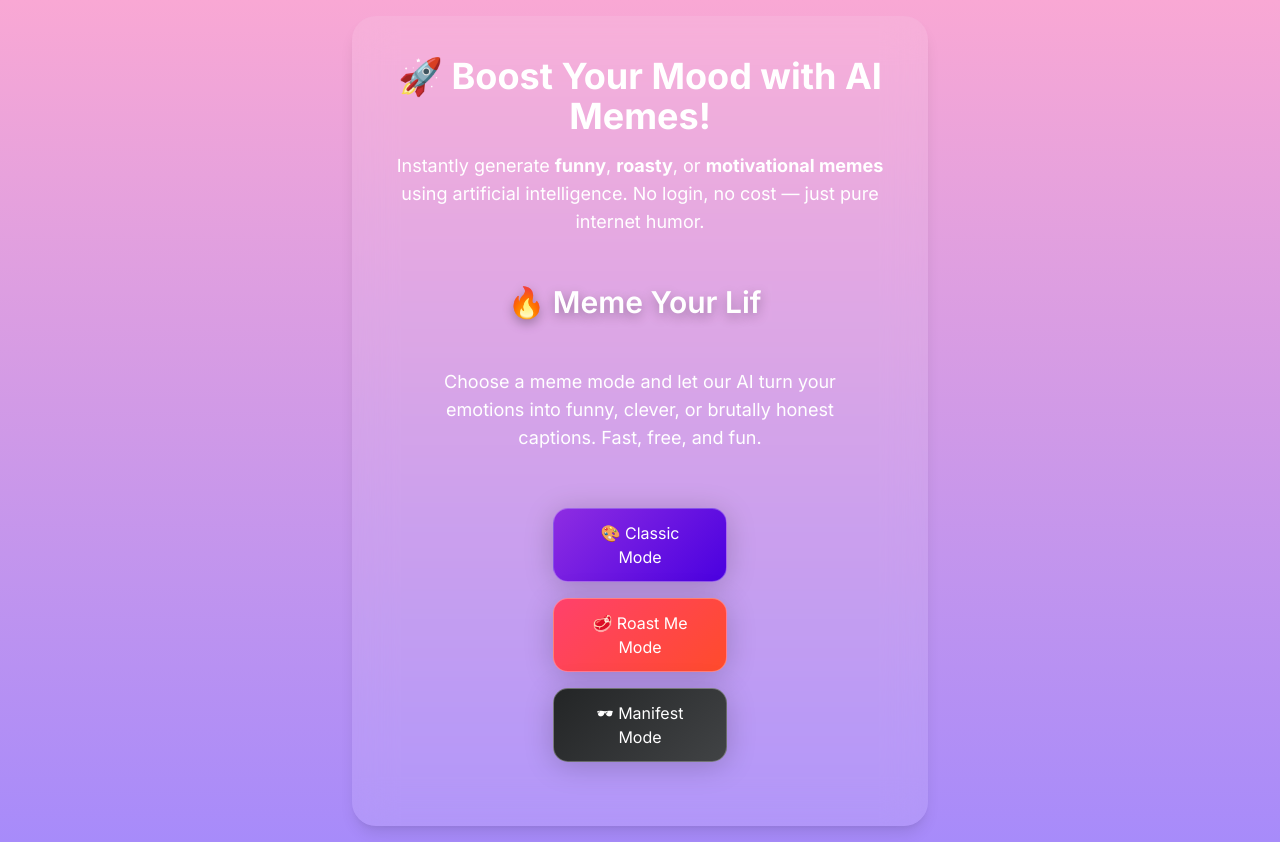
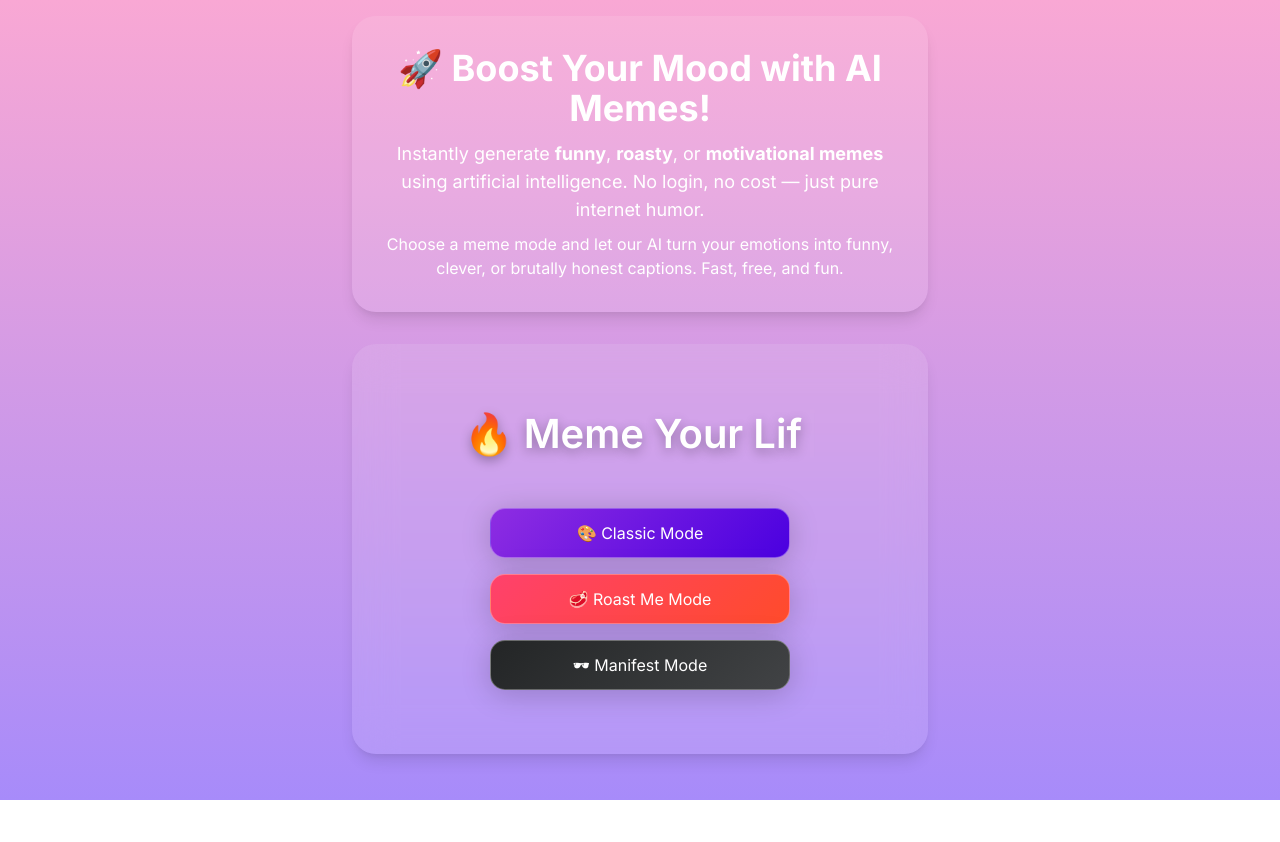
Before and after one commit to atakankaracali/aigeneratormeme, a React (Vite) app: page / in a window 1280 px wide. After the commit the page ends 800 px from the top, so only its background shows below. Built offline with nearby package versions, Linux system fonts and the light colour scheme.

Commit message:
Edit-Page

```diff
--- a/src/App.css
+++ b/src/App.css
@@ -98,3 +98,58 @@ body {
     font-size: 1.5rem;
   }
 }
+
+.hero-card {
+  width: 100%;
+  max-width: 540px;
+  background: rgba(255, 255, 255, 0.15);
+  backdrop-filter: blur(16px);
+  border-radius: 1.5rem;
+  padding: 2rem;
+  margin-bottom: 2rem;
+  box-shadow: 0 8px 24px rgba(0, 0, 0, 0.25);
+  color: #fff;
+  text-align: center;
+  animation: fadeIn 0.8s ease;
+}
+
+.hero-card h1 {
+  font-size: 2rem;
+  font-weight: 700;
+  margin-bottom: 1rem;
+  color: white;
+  text-shadow: 0 2px 4px rgba(0, 0, 0, 0.3);
+}
+
+.hero-card p {
+  font-size: 1rem;
+  line-height: 1.6;
+  margin-bottom: 0.5rem;
+  color: #f9f9f9;
+}
+
+@media (max-width: 768px) {
+  .hero-card {
+    padding: 1.5rem;
+    border-radius: 1rem;
+  }
+
+  .hero-card h1 {
+    font-size: 1.6rem;
+  }
+
+  .hero-card p {
+    font-size: 0.95rem;
+  }
+}
+
+@keyframes fadeIn {
+  from {
+    opacity: 0;
+    transform: translateY(-10px);
+  }
+  to {
+    opacity: 1;
+    transform: translateY(0);
+  }
+}
--- a/src/App.tsx
+++ b/src/App.tsx
@@ -101,20 +101,25 @@ function App() {
   const isRoastMode = mode === "roast";
 
   return (
-        <div className="app-wrapper flex items-center justify-center min-h-screen p-4 bg-gradient-to-b from-pink-300 to-purple-400">
+    <div className="app-wrapper flex flex-col items-center justify-start min-h-screen p-4 bg-gradient-to-b from-pink-300 to-purple-400">
+
+      {/* 🔼 New SEO + Intro Card */}
+      <div className="w-full max-w-xl bg-white bg-opacity-10 backdrop-blur-md rounded-3xl shadow-lg p-6 sm:p-8 text-center mb-8">
+        <h1 className="text-3xl sm:text-4xl font-bold text-white mb-3">
+          🚀 Boost Your Mood with AI Memes!
+        </h1>
+        <p className="text-white text-base sm:text-lg mb-2">
+          Instantly generate <strong>funny</strong>, <strong>roasty</strong>, or <strong>motivational memes</strong> using artificial intelligence. No login, no cost — just pure internet humor.
+        </p>
+        <p className="text-white text-sm sm:text-base">
+          Choose a meme mode and let our AI turn your emotions into funny, clever, or brutally honest captions. Fast, free, and fun.
+        </p>
+      </div>
+
+      {/* 🔽 Original Main Card */}
       <div className="app-card w-full max-w-xl bg-white bg-opacity-10 backdrop-blur-md rounded-3xl shadow-lg p-6 sm:p-10 text-center">
 
-                {step === 0 && (
-                    <>
-                        <h1 className="text-3xl sm:text-4xl font-bold text-white mb-4">
-                            🚀 Boost Your Mood with AI Memes!
-                        </h1>
-                        <p className="text-white text-base sm:text-lg max-w-lg mx-auto mb-6">
-                            Instantly generate <strong>funny</strong>, <strong>roasty</strong>, or <strong>motivational memes</strong> using artificial intelligence. No login, no cost — just pure internet humor.
-                        </p>
-                        <Intro onNext={handleNextStep} />
-                    </>
-                )}
+        {step === 0 && <Intro onNext={handleNextStep} />}
 
         {step === 1 && !isRoastMode && (
           <Question
@@ -164,6 +169,7 @@ function App() {
             </motion.button>
           </>
         )}
+
         {loading && <Loader />}
         {error && <p className="text-red-500 mt-4">{error}</p>}
         {meme && (
--- a/src/components/Intro.tsx
+++ b/src/components/Intro.tsx
@@ -6,12 +6,12 @@ type IntroProps = { onNext: (mode: "classic" | "roast" | "manifest") => void };
 
 const Intro = ({ onNext }: IntroProps) => (
   <motion.div
-    initial={{ opacity: 0, y: -30 }}
+    initial={{ opacity: 0, y: -20 }}
     animate={{ opacity: 1, y: 0 }}
-    transition={{ duration: 0.6 }}
-    className="intro-container px-4 sm:px-6 md:px-8"
+    transition={{ duration: 0.5 }}
+    className="intro-container"
   >
-    <h2 className="intro-title text-2xl sm:text-3xl font-semibold text-white text-center mb-4" aria-label="AI Meme Generator Tagline">
+    <h2 className="intro-title">
       <Typewriter
         words={['😂 AI Meme Generator', '🔥 Meme Your Life', '🚀 Boost Your Mood!']}
         loop={0}
@@ -19,17 +19,12 @@ const Intro = ({ onNext }: IntroProps) => (
       />
     </h2>
 
-    <p className="text-center text-white text-base sm:text-lg max-w-md mx-auto mb-6">
-      Choose a meme mode and let our AI turn your emotions into funny, clever, or brutally honest captions. Fast, free, and fun.
-    </p>
-
-    <div className="flex flex-col gap-4 items-center">
+    <div className="flex flex-col gap-4 items-center mt-4 w-full">
       <motion.button
         whileHover={{ scale: 1.1 }}
         whileTap={{ scale: 0.95 }}
         className="intro-button classic-btn"
         onClick={() => onNext("classic")}
-        title="Start Classic Mode"
       >
         🎨 Classic Mode
       </motion.button>
@@ -39,7 +34,6 @@ const Intro = ({ onNext }: IntroProps) => (
         whileTap={{ scale: 0.95 }}
         className="intro-button roast-btn"
         onClick={() => onNext("roast")}
-        title="Start Roast Me Mode"
       >
         🥩 Roast Me Mode
       </motion.button>
@@ -49,7 +43,6 @@ const Intro = ({ onNext }: IntroProps) => (
         whileTap={{ scale: 0.95 }}
         className="intro-button hr-btn"
         onClick={() => onNext("manifest")}
-        title="Start Manifest Mode"
       >
         🕶 Manifest Mode
       </motion.button>
```
Lines whose indentation alone changed are shown as unchanged.
